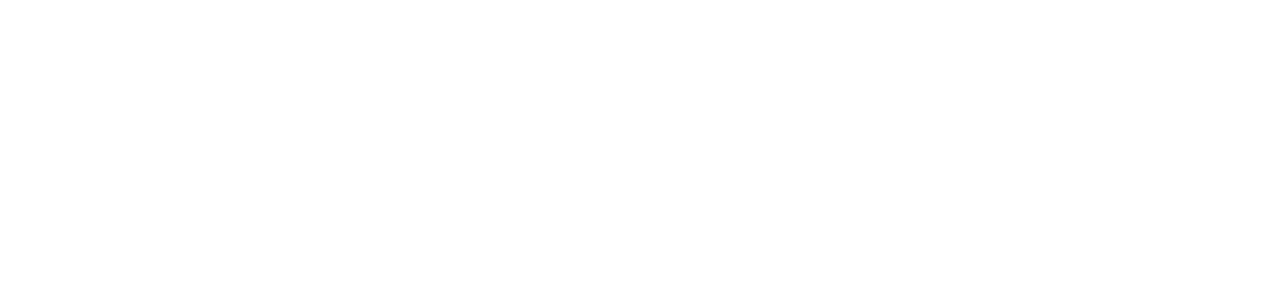
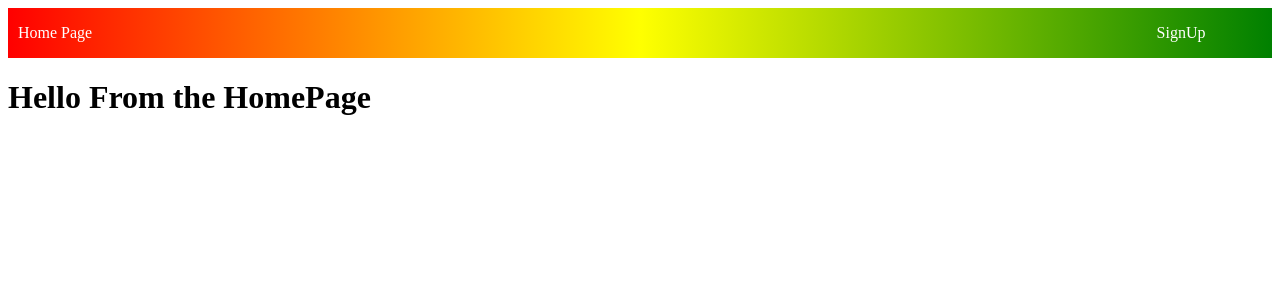
Before and after one commit to SmileJR/pikminApp, a React (Create React App) app in the folder client/: page / in a window 1280 px wide. Shown: the top 300 px of the page. Built offline with nearby package versions, Linux system fonts and the light colour scheme.

Commit message:
added navbar

```diff
--- a/client/src/App.js
+++ b/client/src/App.js
@@ -1,4 +1,3 @@
-
 import React, { Component } from 'react';
 import {BrowserRouter as Router, Switch, Route} from 'react-router-dom'
 // what estblishes route in url
@@ -21,7 +20,7 @@
 <Switch>
       {/* //these are the paths on the url in the addressbar and they dictate what the user will see */}
 
-      <Route exact path='/homepage' component={HomePage} />
+      <Route exact path='/' component={HomePage} />
       <Route exact path='/login' component={Login} />
       <Route exact path='/user' component={User} />
       <Route exact path='/signup' component={SignUp} />
--- a/client/src/components/HomePage.js
+++ b/client/src/components/HomePage.js
@@ -1,16 +1,15 @@
 import React, { Component } from 'react';
-import IndivPik from './IndivPik'
-import SignUp from './SignUp'
+// import IndivPik from './IndivPik'
+import NavBar from './NavBar'
 
 
 class HomePage extends Component {
     render() {
         return (
             <div>
+                <NavBar />
                 <h1>Hello From the HomePage</h1>
-                <h2>This is the signup area</h2>
-                <SignUp />
-                <IndivPik />
+
             </div>
         );
     }
--- a/client/src/components/NavBar.js
+++ b/client/src/components/NavBar.js
@@ -0,0 +1,41 @@
+import React, { Component } from 'react';
+import { Link } from 'react-router-dom'
+import styled from 'styled-components'
+
+const NavBarStyles = styled.div`
+  display: flex;
+  justify-content: space-between;
+  align-items: center;
+  background: linear-gradient(to right, red , yellow, green);
+  height: 50px;
+
+  a {
+    text-decoration: none;
+    padding-left: 10px;
+    color: white;
+    &:active {
+      color: red;
+    }
+  }
+  .right {
+    width: 15vw;
+    display: flex;
+    justify-content: space-around;
+  }
+`
+
+class NavBar extends Component {
+  render() {
+    return (
+      <NavBarStyles id="nav-container" class="some-class">
+        <Link to="/">Home Page</Link>
+        <div className="right">
+          <Link to="/SignUp">SignUp</Link>
+        </div>
+
+      </NavBarStyles>
+    );
+  }
+}
+
+export default NavBar;
--- a/client/src/components/SignUp.js
+++ b/client/src/components/SignUp.js
@@ -1,6 +1,7 @@
 import React, { Component } from "react";
 import axios from "axios";
 import { Link } from 'react-router-dom'
+import NavBar from './NavBar'
 
 // TODO: SHOW ALL USERS
 // TODO: CREATE FORM TO CREATE USER
@@ -49,6 +50,7 @@
     return (
       <div>
 
+      <NavBar />
         {this.state.users.map((user) => (
           <div key={user._id}>
             <Link to={`/api/users/${user._id}`}>{user.username}</Link>
```
